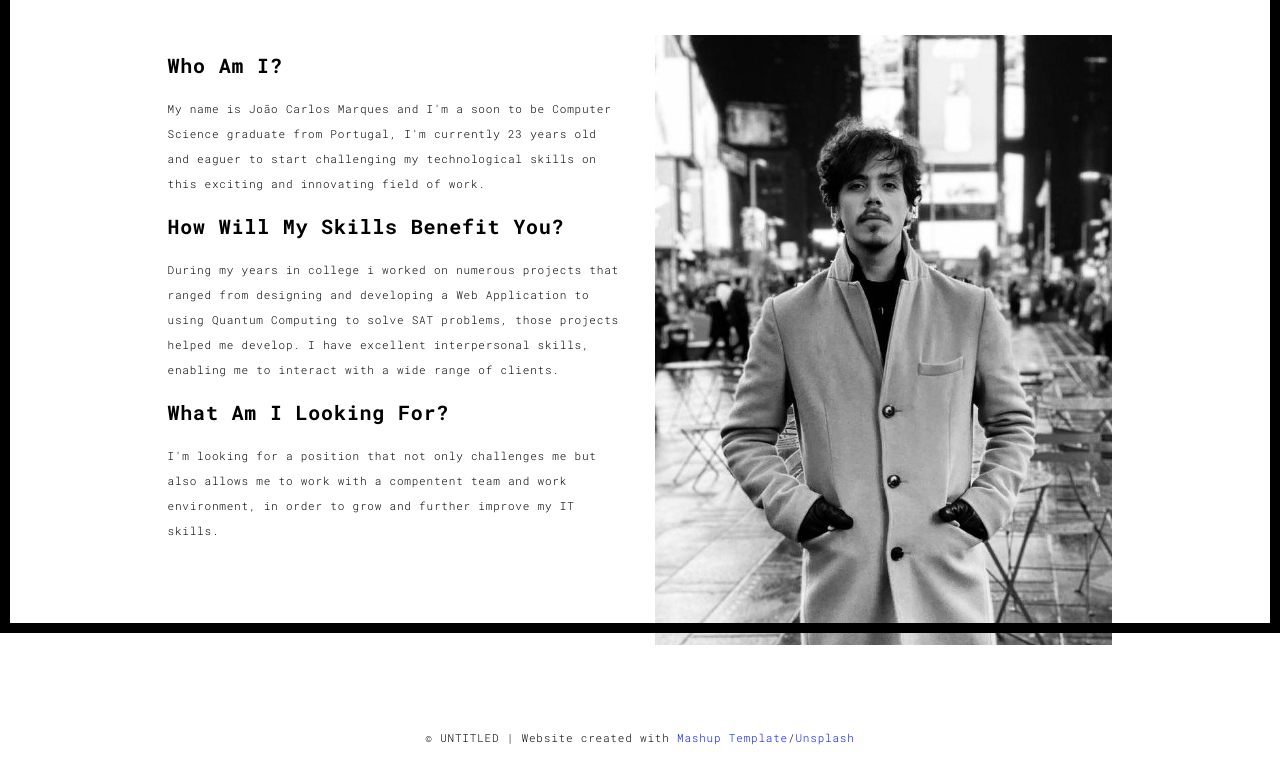
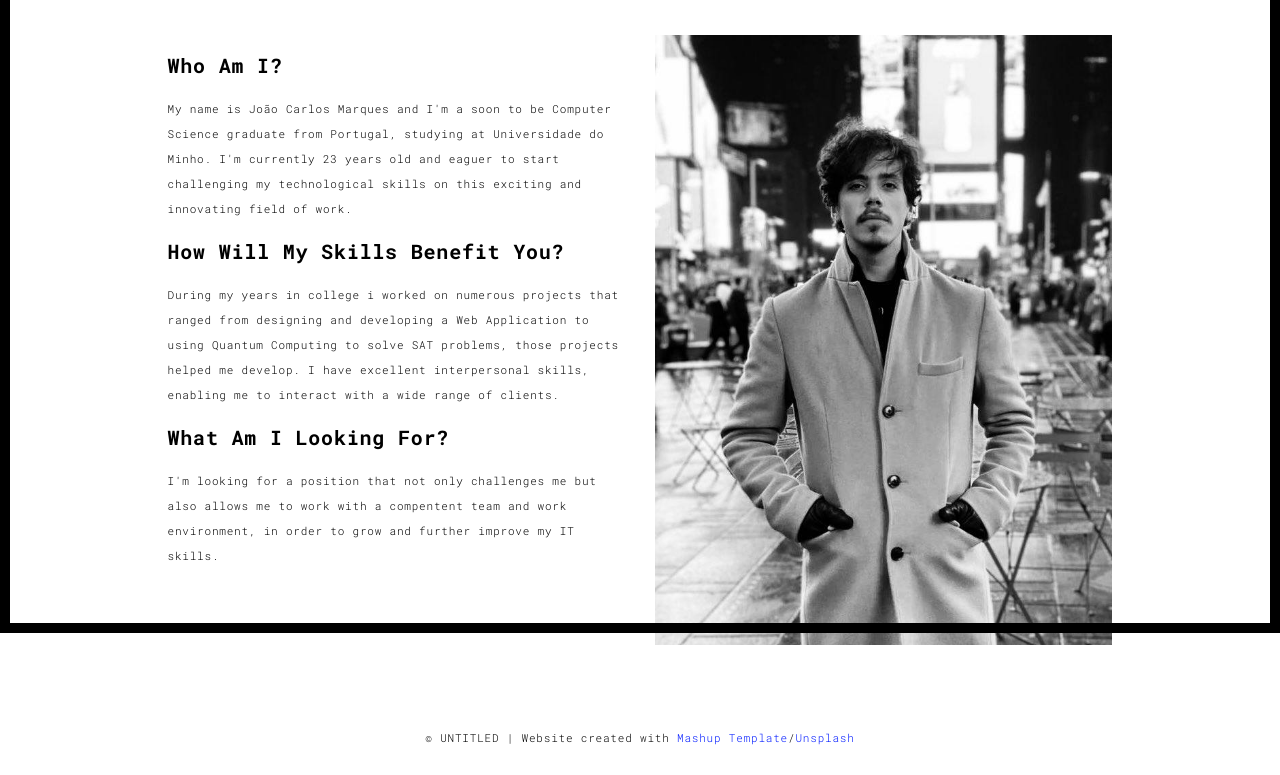
Before and after one commit to JohnnyCines/JohnnyCines.github.io, a plain HTML site: page about.html in a window 1280 px wide. Shown: the part 167-942 px from the top of the page. Drawn offline with Linux system fonts and the light colour scheme.

Commit message:
About me text change

```diff
--- a/about.html
+++ b/about.html
@@ -62,7 +62,7 @@
               <div class="row">
                 <div class="col-xs-12 col-md-6">
                   <h3>Who Am I?</h3>
-                  <p>My name is João Carlos Marques and I'm a soon to be Computer Science graduate from Portugal, I'm currently 23 years old and eaguer to start challenging my technological skills on this exciting and innovating field of work.</p>
+                  <p>My name is João Carlos Marques and I'm a soon to be Computer Science graduate from Portugal, studying at Universidade do Minho. I'm currently 23 years old and eaguer to start challenging my technological skills on this exciting and innovating field of work.</p>
                   <h3>How Will My Skills Benefit You?</h3>
                   <p>During my years in college i worked on numerous projects that ranged from designing and developing a Web Application to using Quantum Computing to solve SAT problems, those projects helped me develop. I have excellent interpersonal skills, enabling me to interact with a wide range of clients.</p>
                   <h3>What Am I Looking For?</h3>
```
